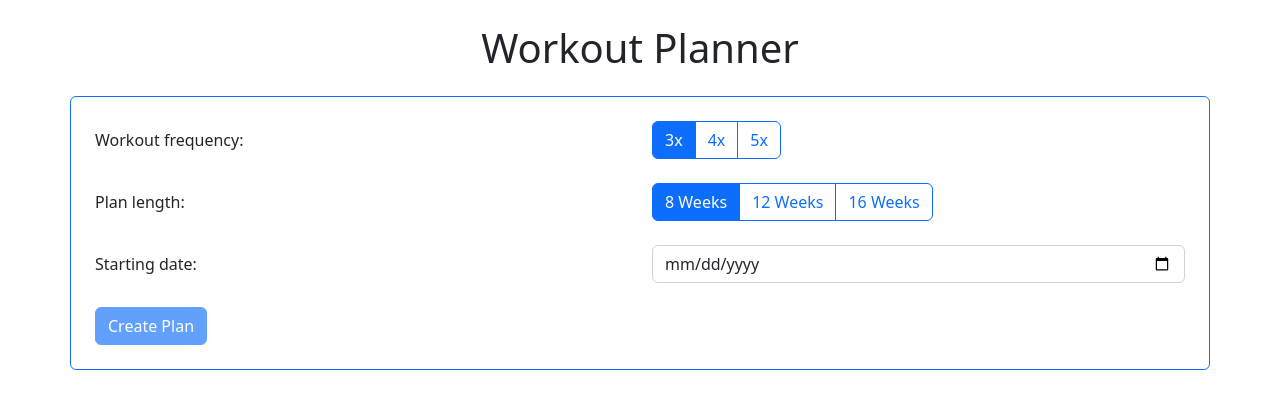
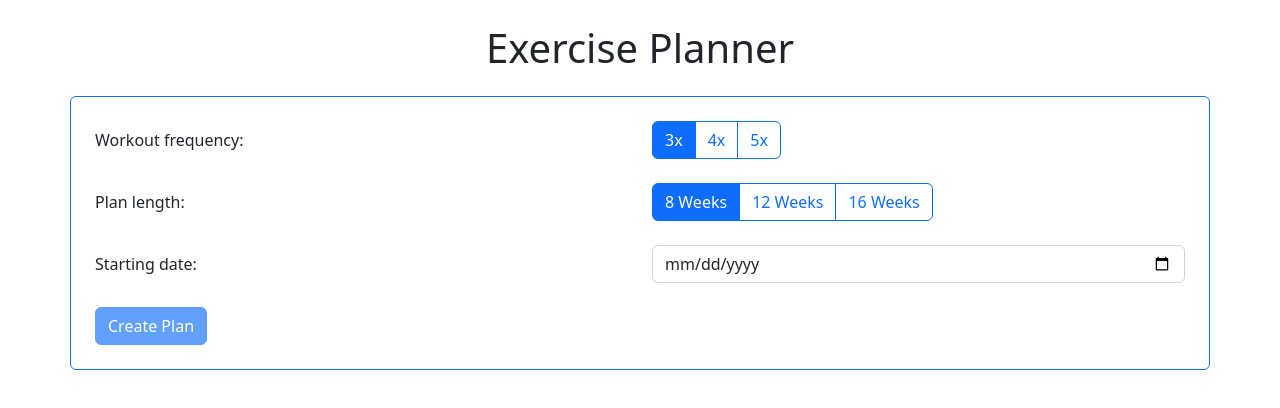
Before and after one commit to branislav1991/exercise-planner, a React (Create React App) app: page / in a window 1280 px wide. Shown: the top 408 px of the page. Built offline with nearby package versions, Linux system fonts and the light colour scheme.

Commit message:
Change page title

```diff
--- a/public/index.html
+++ b/public/index.html
@@ -1,14 +1,12 @@
 <!DOCTYPE html>
 <html lang="en">
+
 <head>
   <meta charset="utf-8" />
   <link rel="icon" href="%PUBLIC_URL%/favicon.ico" />
   <meta name="viewport" content="width=device-width, initial-scale=1" />
   <meta name="theme-color" content="#000000" />
-    <meta
-      name="description"
-      content="Web site created using create-react-app"
-    />
+  <meta name="description" content="App for planning workouts" />
   <link rel="apple-touch-icon" href="%PUBLIC_URL%/logo192.png" />
   <!--
       manifest.json provides metadata used when your web app is installed on a
@@ -24,20 +22,12 @@
       work correctly both with client-side routing and a non-root public URL.
       Learn how to configure a non-root public URL by running `npm run build`.
     -->
-    <title>React App</title>
+  <title>Exercise planner</title>
 </head>
+
 <body>
   <noscript>You need to enable JavaScript to run this app.</noscript>
   <div id="root"></div>
-    <!--
-      This HTML file is a template.
-      If you open it directly in the browser, you will see an empty page.
+</body>
 
-      You can add webfonts, meta tags, or analytics to this file.
-      The build step will place the bundled scripts into the <body> tag.
-
-      To begin the development, run `npm start` or `yarn start`.
-      To create a production bundle, use `npm run build` or `yarn build`.
-    -->
-  </body>
 </html>
--- a/src/App.js
+++ b/src/App.js
@@ -89,7 +89,7 @@ function App() {
         </Modal.Footer>
       </Modal>
 
-      <h1 className="text-center mt-4">Workout Planner</h1>
+      <h1 className="text-center mt-4">Exercise Planner</h1>
       {Object.keys(workouts).length === 0 &&
         <Container className="border border-primary rounded mt-4 p-4">
           <Row className="align-items-center">
```
Lines whose indentation alone changed are shown as unchanged.
